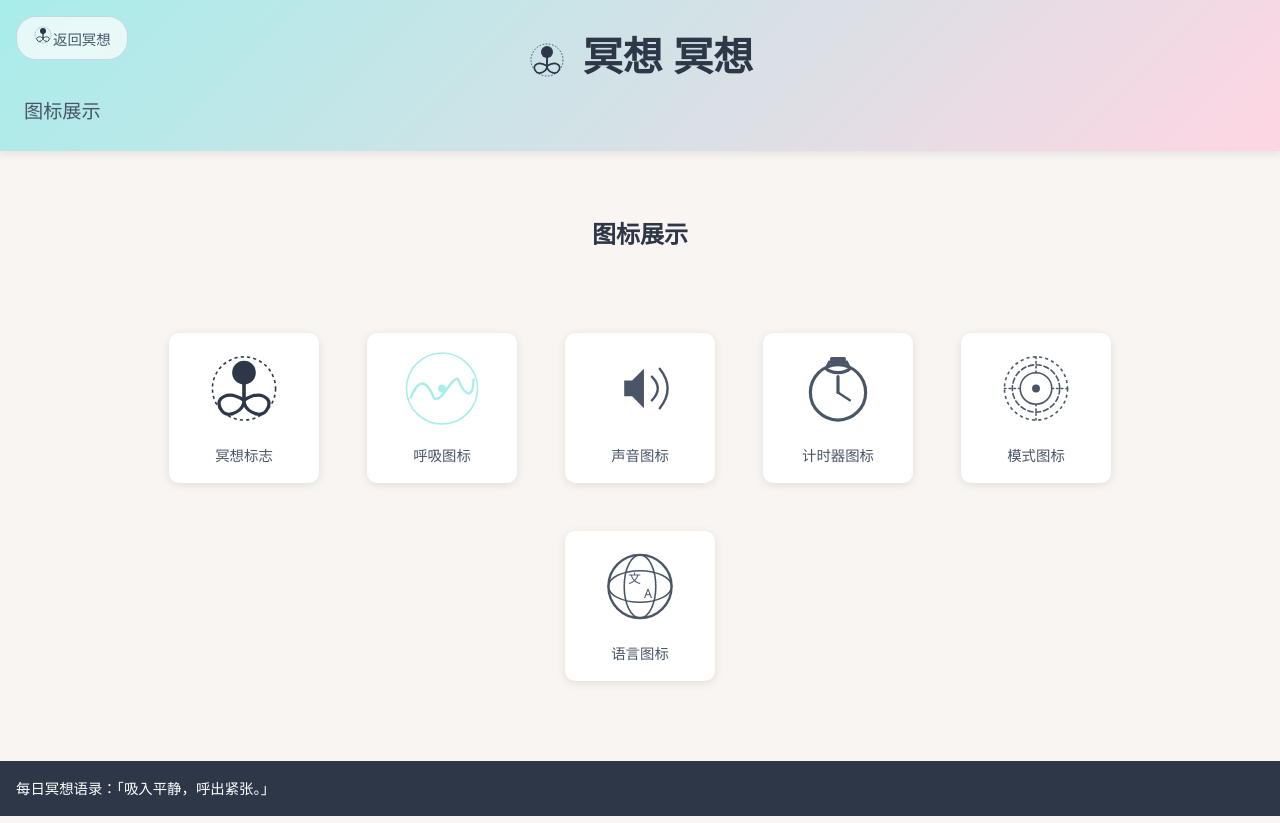
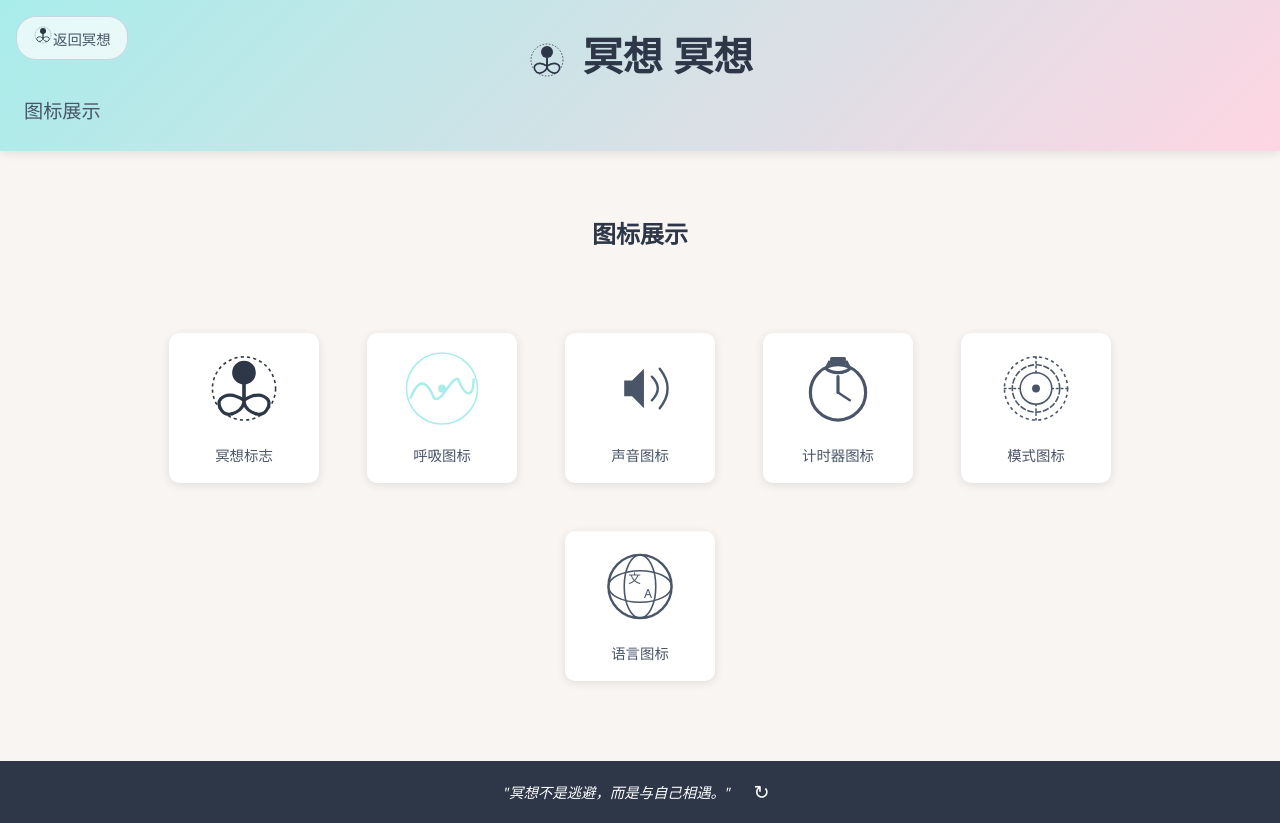
Before and after one commit to one-answer/meditation, a React (Create React App) app: page /icons in a window 1280 px wide. Built offline with nearby package versions, Linux system fonts and the light colour scheme.

Commit message:
添加更多语录

```diff
--- a/src/App.css
+++ b/src/App.css
@@ -304,6 +304,52 @@ button.active {
   font-size: 0.9rem;
 }
 
+/* Quote Styles */
+.quote-container {
+  display: flex;
+  align-items: center;
+  justify-content: center;
+  gap: 1rem;
+  max-width: 800px;
+  margin: 0 auto;
+}
+
+.quote-text {
+  font-style: italic;
+  line-height: 1.6;
+  text-align: center;
+}
+
+.quote-refresh {
+  background: none;
+  border: none;
+  color: white;
+  cursor: pointer;
+  font-size: 1.2rem;
+  padding: 0.3rem;
+  display: flex;
+  align-items: center;
+  justify-content: center;
+  border-radius: 50%;
+  width: 30px;
+  height: 30px;
+  transition: all 0.3s ease;
+}
+
+.quote-refresh:hover {
+  background-color: rgba(255, 255, 255, 0.2);
+}
+
+.refresh-icon {
+  display: inline-block;
+  transform: rotate(0deg);
+  transition: transform 0.5s ease;
+}
+
+.quote-refresh:hover .refresh-icon {
+  transform: rotate(180deg);
+}
+
 /* Responsive Design */
 @media (max-width: 768px) {
   .controls-panel {
--- /dev/null
+++ b/src/components/Quote.js
@@ -0,0 +1,19 @@
+import React from 'react';
+import { useQuote } from '../context/QuoteContext';
+
+const Quote = ({ showRefreshButton = false }) => {
+  const { currentQuote, refreshQuote } = useQuote();
+
+  return (
+    <div className="quote-container">
+      <p className="quote-text">"{currentQuote}"</p>
+      {showRefreshButton && (
+        <button className="quote-refresh" onClick={refreshQuote}>
+          <span className="refresh-icon">↻</span>
+        </button>
+      )}
+    </div>
+  );
+};
+
+export default Quote;
--- /dev/null
+++ b/src/context/QuoteContext.js
@@ -0,0 +1,39 @@
+import React, { createContext, useState, useContext, useEffect } from 'react';
+import { getRandomQuote } from '../data/quotes';
+import { useLanguage } from './LanguageContext';
+
+// 创建语录上下文
+const QuoteContext = createContext();
+
+// 语录提供者组件
+export const QuoteProvider = ({ children }) => {
+  const { language } = useLanguage();
+  const [currentQuote, setCurrentQuote] = useState('');
+
+  // 初始化和语言变化时更新语录
+  useEffect(() => {
+    refreshQuote();
+  }, [language]);
+
+  // 刷新语录的函数
+  const refreshQuote = () => {
+    setCurrentQuote(getRandomQuote(language));
+  };
+
+  return (
+    <QuoteContext.Provider value={{ currentQuote, refreshQuote }}>
+      {children}
+    </QuoteContext.Provider>
+  );
+};
+
+// 自定义钩子，方便在组件中使用语录上下文
+export const useQuote = () => {
+  const context = useContext(QuoteContext);
+  if (!context) {
+    throw new Error('useQuote must be used within a QuoteProvider');
+  }
+  return context;
+};
+
+export default QuoteContext;
--- /dev/null
+++ b/src/data/quotes.js
@@ -0,0 +1,146 @@
+// 冥想语录库
+// 每个语录都有中文和英文版本
+
+const quotes = [
+  {
+    zh: "吸入平静，呼出紧张。",
+    en: "Breathe in peace, breathe out tension."
+  },
+  {
+    zh: "当下即是，此刻即是。",
+    en: "Be here now, this moment is all there is."
+  },
+  {
+    zh: "心如止水，宁静致远。",
+    en: "A calm mind brings inner strength and self-confidence."
+  },
+  {
+    zh: "呼吸是通往内心平静的桥梁。",
+    en: "Breath is the bridge which connects life to consciousness."
+  },
+  {
+    zh: "冥想不是逃避，而是与自己相遇。",
+    en: "Meditation is not an escape but a serene encounter with reality."
+  },
+  {
+    zh: "静坐常思己过，闲谈莫论人非。",
+    en: "In meditation, reflect on your own faults; in conversation, refrain from discussing others' wrongs."
+  },
+  {
+    zh: "心若不动，风又奈何。",
+    en: "If the mind is not disturbed, no wind can shake it."
+  },
+  {
+    zh: "万物皆有裂痕，那是光照进来的地方。",
+    en: "There is a crack in everything, that's how the light gets in."
+  },
+  {
+    zh: "不以物喜，不以己悲。",
+    en: "Neither be elated by success nor dejected by failure."
+  },
+  {
+    zh: "心静自然凉。",
+    en: "A calm mind brings its own coolness."
+  },
+  {
+    zh: "观呼吸，知自我。",
+    en: "Watch your breath, know yourself."
+  },
+  {
+    zh: "放下所有，回归本心。",
+    en: "Let go of everything and return to your true self."
+  },
+  {
+    zh: "一念放下，万般自在。",
+    en: "Release one thought, find infinite freedom."
+  },
+  {
+    zh: "心安即是归处。",
+    en: "Where the mind is at peace, there is home."
+  },
+  {
+    zh: "活在当下，珍惜呼吸。",
+    en: "Live in the present, cherish each breath."
+  },
+  {
+    zh: "内心的宁静是最大的力量。",
+    en: "Inner peace is the greatest strength."
+  },
+  {
+    zh: "冥想不是改变自己，而是认识自己。",
+    en: "Meditation is not about becoming someone else, but recognizing who you are."
+  },
+  {
+    zh: "呼吸是最简单的冥想。",
+    en: "Breathing is the simplest form of meditation."
+  },
+  {
+    zh: "静坐无言，胜读十年书。",
+    en: "Sitting quietly in meditation surpasses ten years of reading."
+  },
+  {
+    zh: "心若平静，天地宽广。",
+    en: "With a calm mind, the world becomes vast."
+  },
+  {
+    zh: "每一次呼吸都是新的开始。",
+    en: "Each breath is a new beginning."
+  },
+  {
+    zh: "冥想不是为了变得完美，而是为了接纳不完美。",
+    en: "Meditation is not about becoming perfect, but accepting imperfection."
+  },
+  {
+    zh: "专注于呼吸，回归于本心。",
+    en: "Focus on your breath, return to your true nature."
+  },
+  {
+    zh: "心如明镜，映照万物而不留痕。",
+    en: "The mind is like a clear mirror, reflecting everything without holding onto anything."
+  },
+  {
+    zh: "宁静致远，淡泊明志。",
+    en: "Tranquility leads to clarity, simplicity reveals purpose."
+  },
+  {
+    zh: "身在尘世，心在天外。",
+    en: "Body in the world, mind beyond it."
+  },
+  {
+    zh: "呼吸之间，找到自己。",
+    en: "Between breaths, find yourself."
+  },
+  {
+    zh: "冥想是与自己的对话。",
+    en: "Meditation is a conversation with yourself."
+  },
+  {
+    zh: "心若无尘，自然明净。",
+    en: "When the mind is free from dust, clarity naturally emerges."
+  },
+  {
+    zh: "一花一世界，一叶一菩提。",
+    en: "A flower contains a world, a leaf holds enlightenment."
+  }
+];
+
+// 获取随机语录
+export const getRandomQuote = (language = 'zh') => {
+  const randomIndex = Math.floor(Math.random() * quotes.length);
+  return quotes[randomIndex][language];
+};
+
+// 获取指定索引的语录
+export const getQuoteByIndex = (index, language = 'zh') => {
+  if (index >= 0 && index < quotes.length) {
+    return quotes[index][language];
+  }
+  return quotes[0][language]; // 默认返回第一条
+};
+
+// 获取所有语录
+export const getAllQuotes = (language = 'zh') => {
+  return quotes.map(quote => quote[language]);
+};
+
+export default quotes;
--- a/src/index.js
+++ b/src/index.js
@@ -4,12 +4,15 @@ import './index.css';
 import App from './App';
 import reportWebVitals from './reportWebVitals';
 import { LanguageProvider } from './context/LanguageContext';
+import { QuoteProvider } from './context/QuoteContext';
 
 const root = ReactDOM.createRoot(document.getElementById('root'));
 root.render(
   <React.StrictMode>
     <LanguageProvider>
-      <App />
+      <QuoteProvider>
+        <App />
+      </QuoteProvider>
     </LanguageProvider>
   </React.StrictMode>
 );
--- a/src/pages/IconsPage.js
+++ b/src/pages/IconsPage.js
@@ -2,6 +2,7 @@ import React from 'react';
 import { Link } from 'react-router-dom';
 import IconsDisplay from '../components/icons/IconsDisplay';
 import { useLanguage } from '../context/LanguageContext';
+import Quote from '../components/Quote';
 import { MeditationLogo } from '../components/icons/MeditationIcons';
 
 const IconsPage = () => {
@@ -26,7 +27,7 @@ const IconsPage = () => {
       </main>
 
       <footer className="app-footer">
-        <p>{texts.dailyQuote}</p>
+        <Quote showRefreshButton={true} />
       </footer>
     </div>
   );
--- a/src/pages/MeditationPage.js
+++ b/src/pages/MeditationPage.js
@@ -2,6 +2,7 @@ import { useState, useEffect, useRef } from 'react';
 import { Link } from 'react-router-dom';
 import AudioPlayer from '../components/audio/AudioPlayer';
 import { useLanguage } from '../context/LanguageContext';
+import Quote from '../components/Quote';
 import {
   MeditationLogo,
   BreathingIcon,
@@ -354,7 +355,7 @@ function MeditationPage() {
       </main>
 
       <footer className="app-footer">
-        <p>{texts.dailyQuote}</p>
+        <Quote showRefreshButton={true} />
       </footer>
     </div>
   );
```
Also changed, not shown: public/index.html (+0 -18 lines).
